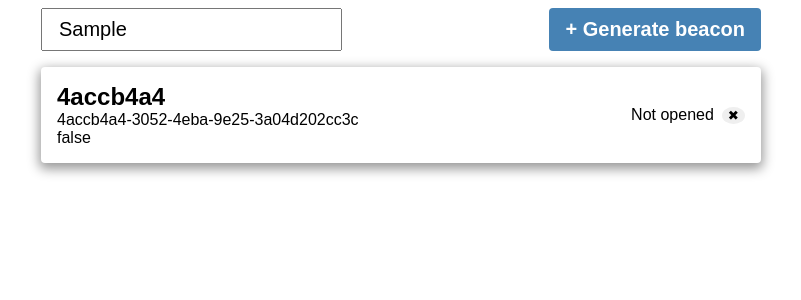
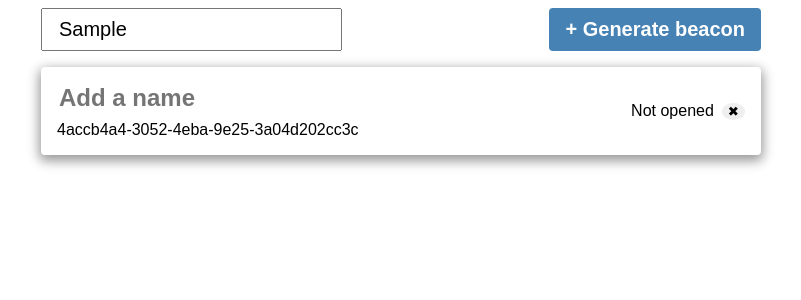
Before and after one commit to cszach/simple-web-beacon-frontend, a React (Create React App) app: page / in a window 1280 px wide. Both pictures are taken after typing "Sample" into the empty fields and a click on the button "+ Generate beacon". Shown: the top 300 px of the page, without its empty margins (239-1040 px from the left). Built offline with nearby package versions, Linux system fonts and the light colour scheme.

Commit message:
Add names for beacons
- Allow editing names
- Search by names & UUID

```diff
--- a/src/App.css
+++ b/src/App.css
@@ -45,9 +45,15 @@ li {
   gap: 8px;
 }
 
-li .beacon-name {
+li .beacon-name input {
   font-weight: bold;
   font-size: 24px;
+  border: none;
+  margin-bottom: 8px;
+}
+
+li .beacon-name input:hover {
+  background-color: #eee;
 }
 
 li .status {
--- a/src/App.js
+++ b/src/App.js
@@ -18,7 +18,7 @@ function App() {
     const newBeacons = [...beacons];
 
     newBeacons.forEach(beacon => {
-      if (beacon.id.indexOf(searchString) === -1) { beacon.hidden = true }
+      if (beacon.name.indexOf(searchString) === -1 && beacon.id.indexOf(searchString) === -1) { beacon.hidden = true }
       else beacon.hidden = false;
     })
 
@@ -28,7 +28,7 @@ function App() {
   return (
     <div class="container">
       <div class="controls">
-        <input ref={searchRef} type="text" placeholder="Search beacons" onChange={onSearchInputChange}/>
+        <input ref={searchRef} type="search" placeholder="Search beacons" onChange={onSearchInputChange}/>
         <button class="generate-button" onClick={generateBeacon}>+ Generate beacon</button>
       </div>
       <BeaconsList beacons={beacons} setBeacons={setBeacons} />
--- a/src/Beacon.js
+++ b/src/Beacon.js
@@ -1,6 +1,15 @@
-import React from 'react';
+import React, { useRef } from 'react';
 
 export default function Beacon({ data, beacons, setBeacons }) {
+  const beaconName = useRef();
+
+  function editName(e) {
+    const beacon = beacons.filter(beacon => beacon.id === data.id)[0];
+    beacon.name = beaconName.current.value;
+
+    setBeacons(beacons);
+  }
+
   function deleteBeacon(e) {
     const newBeacons = beacons.filter(beacon => beacon.id !== data.id)
     setBeacons(newBeacons)
@@ -10,13 +19,10 @@ export default function Beacon({ data, beacons, setBeacons }) {
     <li>
       <div>
         <div class="beacon-name">
-          {data.id.slice(0, data.id.indexOf("-"))}
+          <input ref={beaconName} type="text" placeholder="Add a name" value={data.name} onChange={editName} />
         </div>
         <div>
           {data.id}
-        </div>
-        <div>
-          {data.hidden.toString()}
         </div>
       </div>
       <div class="status">
```
